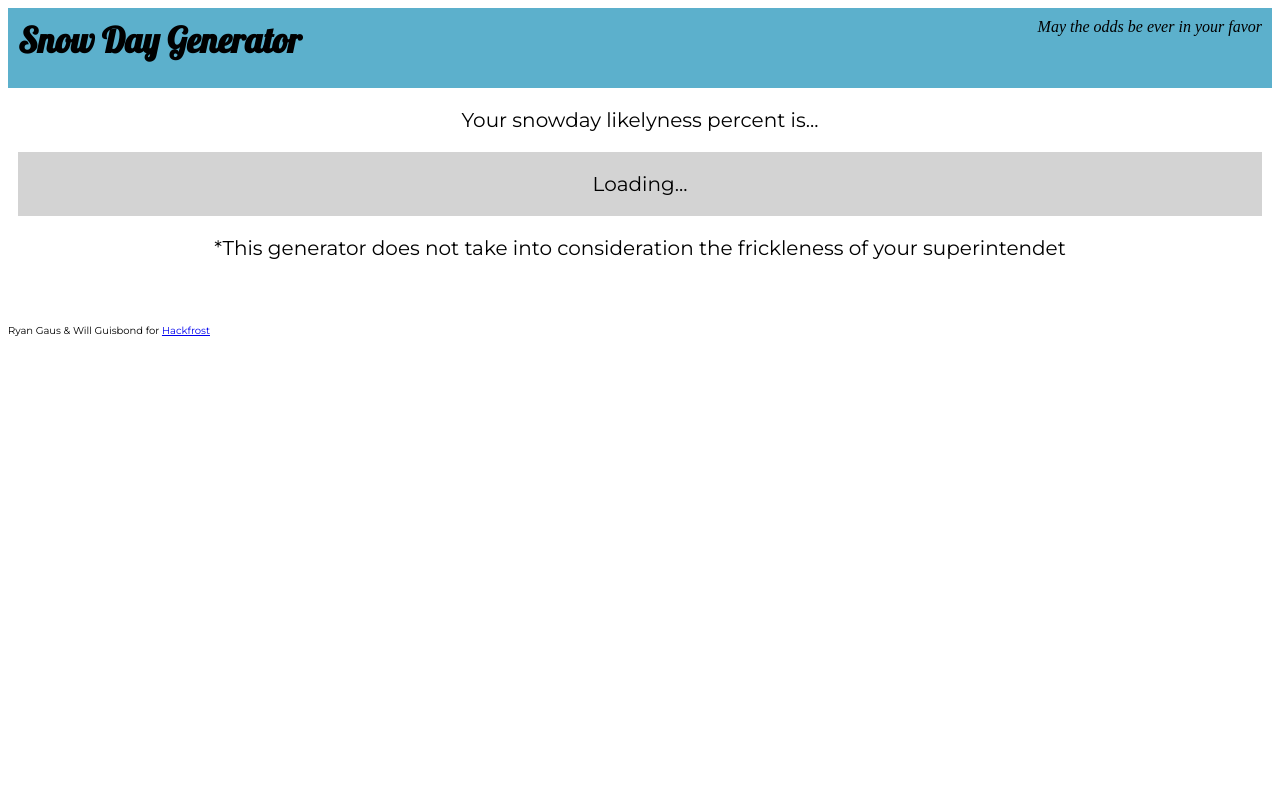
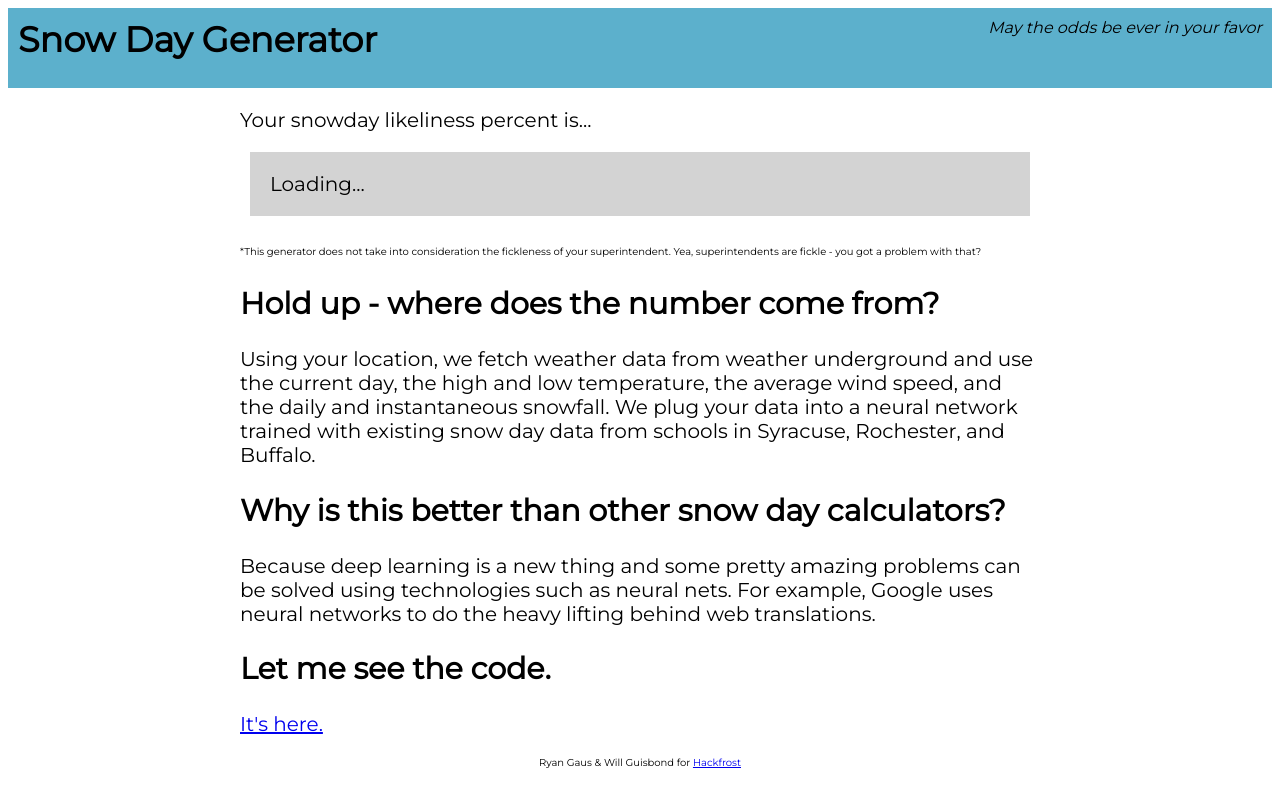
Before and after one commit to 1egoman/hackfrost, a website: page public/index.html in a window 1280 px wide. Drawn offline with nearby package versions, Linux system fonts and the light colour scheme.

Commit message:
makes the home page funny. haha.

```diff
--- a/public/index.html
+++ b/public/index.html
@@ -8,23 +8,41 @@
     <link href='https://fonts.googleapis.com/css?family=Lobster' rel='stylesheet' type='text/css'>
   </head>
   <body>
-    <center>
     <nav id="navigation">
       <b id="logo">Snow Day Generator</b>
       <i id="slogan">May the odds be ever in your favor </i>
     </nav>
-  </center>
-  <center>
-  <div id="main-action">
-    <p>Your snowday likelyness percent is...</p>
+    <div id="main-action">
+      <p>Your snowday likeliness percent is...</p>
       <p><div class="percent">Loading...</div></p>
-      *This generator does not take into consideration the frickleness of your superintendet
+      <small>
+        *This generator does not take into consideration the fickleness of your
+        superintendent. Yea, superintendents are fickle - you got a problem with
+        that?
+      </small>
+
+      <h2>Hold up - where does the number come from?</h2>
+      <p>
+        Using your location, we fetch weather data from weather underground and
+        use the current day, the high and low temperature, the average wind
+        speed, and the daily and instantaneous snowfall. We plug your data into
+        a neural network trained with existing snow day data from schools in
+        Syracuse, Rochester, and Buffalo.
+      </p>
+      <h2>Why is this better than other snow day calculators?</h2>
+      <p>
+        Because deep learning is a new thing and some pretty amazing problems
+        can be solved using technologies such as neural nets. For example,
+        Google uses neural networks to do the heavy lifting behind web translations.
+      </p>
+      <h2>Let me see the code.</h2>
+      <p>
+        <a href="//github.com/1egoman/hackfrost">It's here.</a>
+      </p>
     </div>
-  </center>
-        <br><br><br>
     <div id="footer">
       <p>Ryan Gaus &amp; Will Guisbond for <a href="http://hackfrost.devpost.com/">Hackfrost</a></p>
-    </center>
+    </div>
     <script src="https://ajax.googleapis.com/ajax/libs/jquery/2.2.0/jquery.min.js"></script>
     <script src="js/main.js"></script>
 
--- a/public/main.css
+++ b/public/main.css
@@ -1,29 +1,33 @@
-body{
+body {
   background: #ffffff;
+  font-family: 'Montserrat', Helvetica, Arial, sans-serif;
 }
-#navigation{
+#navigation {
   background: #5CB0CC;
   height: 80px;
 }
-#logo{
+small {
+  font-size: 10px;
+}
+#logo {
   Float:left;
   padding-left: 10px;
   padding-top: 10px;
   font-size: 35px;
-  font-family: 'Lobster';
 }
-#slogan{
+#slogan {
   padding-top:10px;
   Float:right;
   padding-right:10px;
 }
-#main-action{
+#main-action {
   font-size: 20px;
-  font-family: 'Montserrat';
+  max-width: 800px;
+  margin: 20px auto;
 }
-#footer{
-  font-family: 'Montserrat';
+#footer {
   font-size: 10px;
+  text-align: center;
 }
 .percent {
   background: lightgrey;
```
